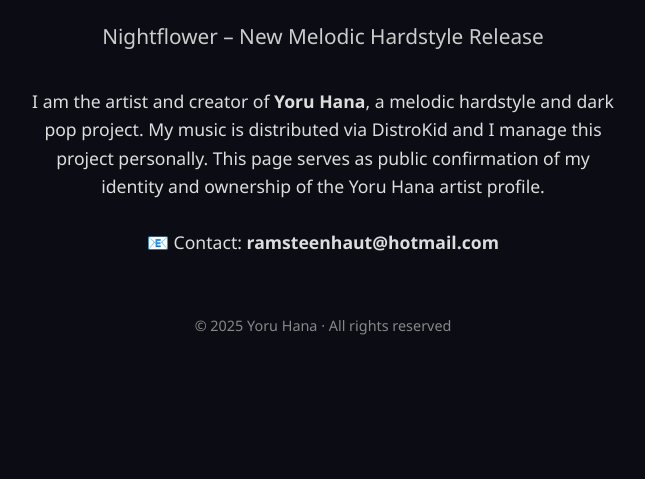
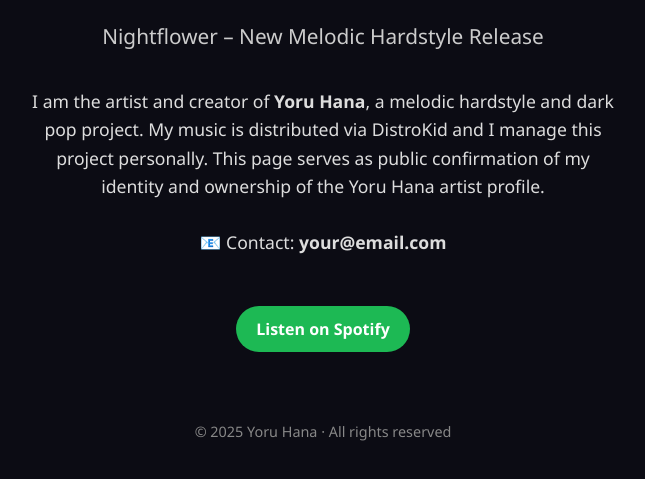
Before and after one commit to Hybridia/Yoru-Hana, a plain HTML site: page index.html in a window 1280 px wide. Shown: the part 169-648 px from the top of the page, without its empty margins (317-962 px from the left). Drawn offline with Linux system fonts and the light colour scheme.

Commit message:
Update index.html

```diff
--- a/index.html
+++ b/index.html
@@ -39,6 +39,25 @@
       line-height: 1.6;
       color: #dddddd;
     }
+    .stream-buttons {
+      margin: 30px 0;
+      display: flex;
+      gap: 16px;
+      flex-wrap: wrap;
+      justify-content: center;
+    }
+    .stream-buttons a {
+      text-decoration: none;
+      background-color: #1DB954;
+      color: #fff;
+      padding: 12px 20px;
+      border-radius: 30px;
+      font-weight: bold;
+      transition: background-color 0.3s ease;
+    }
+    .stream-buttons a:hover {
+      background-color: #1ed760;
+    }
     footer {
       margin-top: 40px;
       font-size: 0.9rem;
@@ -58,8 +77,15 @@
     My music is distributed via DistroKid and I manage this project personally.
     This page serves as public confirmation of my identity and ownership of the Yoru Hana artist profile.
     <br><br>
-    📧 Contact: <strong>ramsteenhaut@hotmail.com</strong>
+    📧 Contact: <strong>your@email.com</strong>
   </p>
+
+  <div class="stream-buttons">
+    <a href="https://open.spotify.com/album/2eCT0Ye38EUqWC9EsoiKL1?si=UZ7x6C56RVqjHG86wOEkuQ" target="_blank">Listen on Spotify</a>
+    <!-- Optional other links -->
+    <!-- <a href="#">Apple Music</a> -->
+    <!-- <a href="#">YouTube Music</a> -->
+  </div>
 
   <footer>
     © 2025 Yoru Hana · All rights reserved
```
